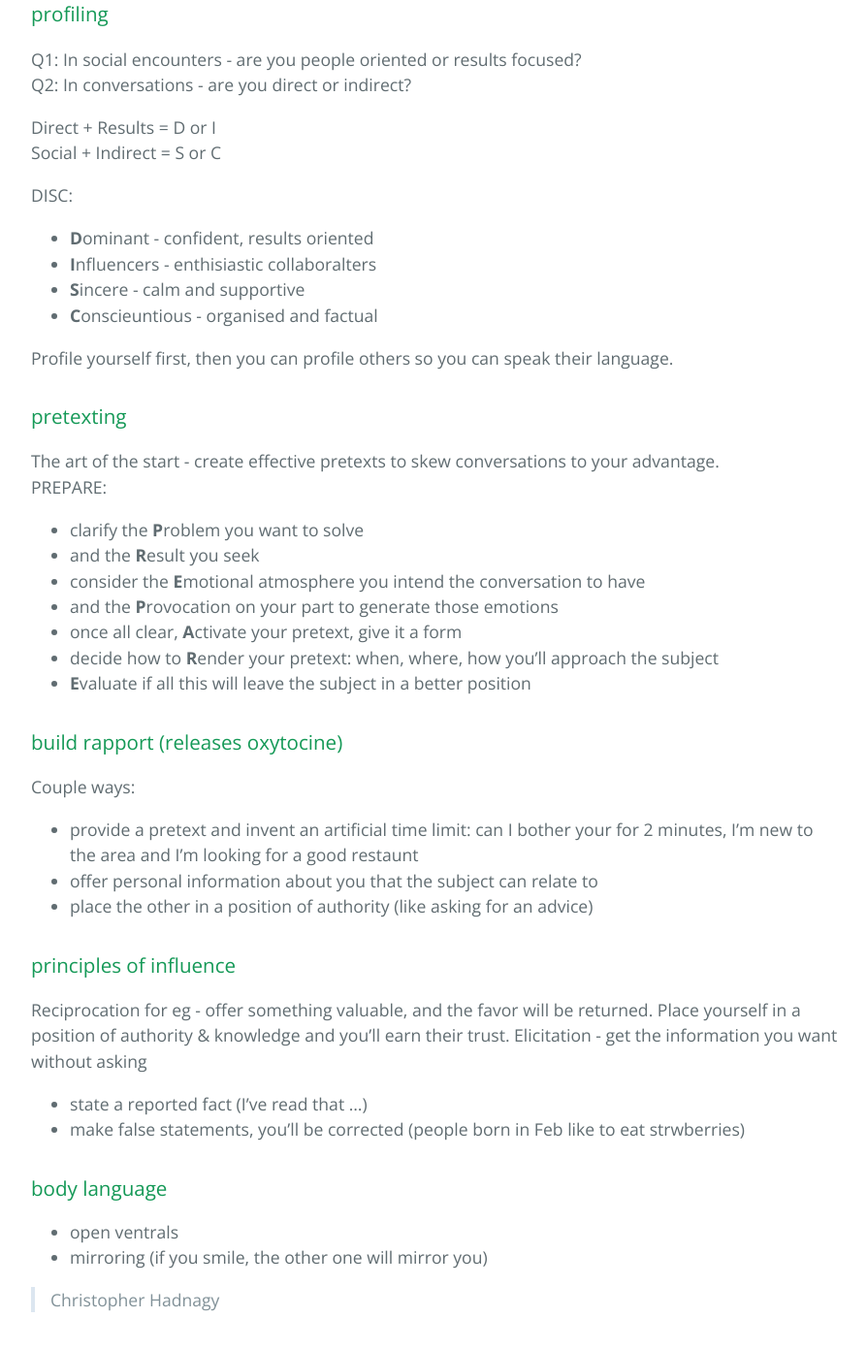
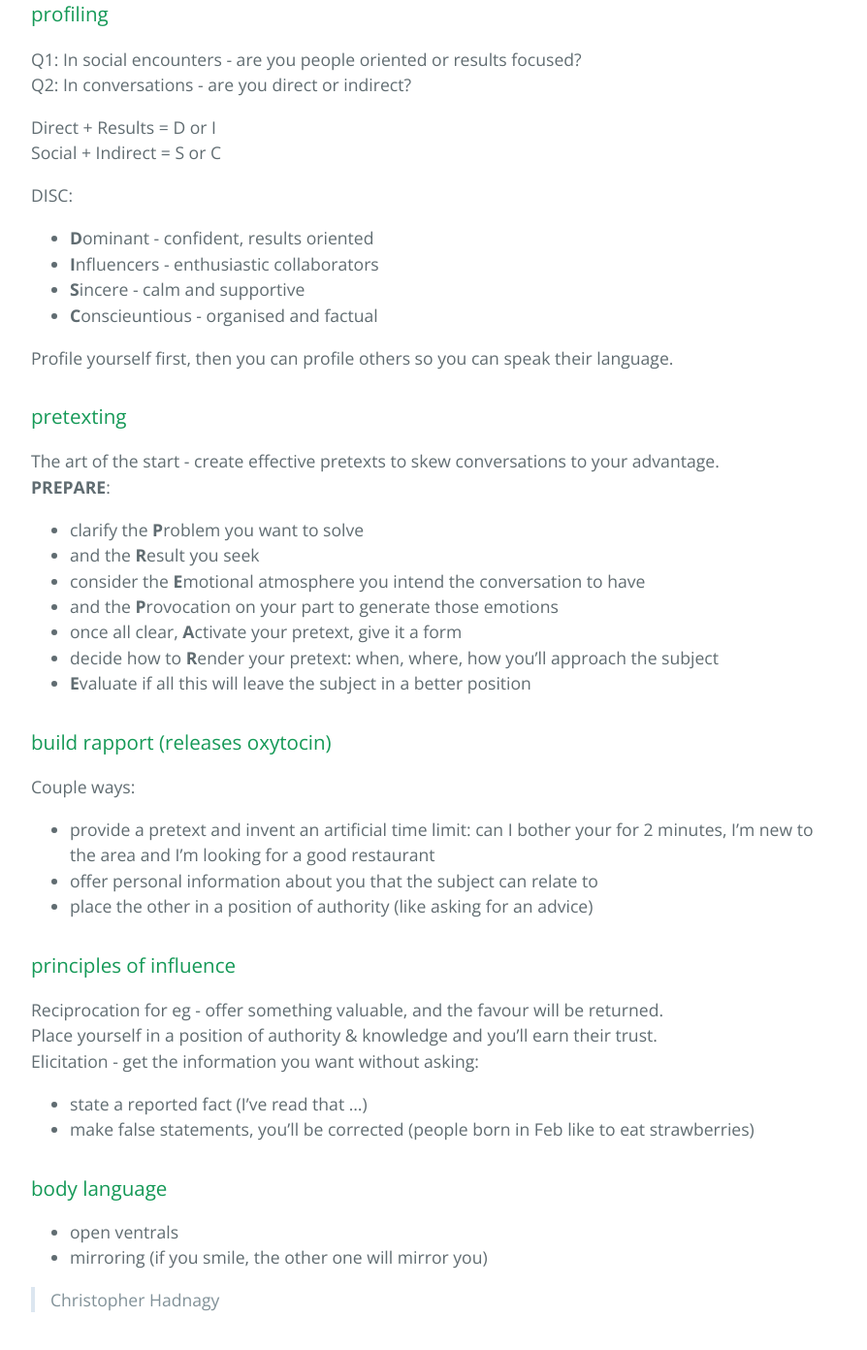
Before and after one commit to jokeru/seeds, a Jekyll site: the page built from _posts/2021-05-20-human_hacking.md, in a window 1280 px wide and 1400 px high, scrolled down 344 px. Shown: the top 1392 px of the window at 97% size, without its empty margins (192-1086 px from the left). Built offline with Jekyll 4.4.1, drawn with Linux system fonts in a browser that asks for light colours; comment, search, counter and statistics services are not loaded.

Commit message:
Update 2021-05-20-human_hacking.md

```diff
--- a/_posts/2021-05-20-human_hacking.md
+++ b/_posts/2021-05-20-human_hacking.md
@@ -18,7 +18,7 @@ Social + Indirect = S or C
 
 DISC:
 - **D**ominant - confident, results oriented
-- **I**nfluencers - enthisiastic collaboralters
+- **I**nfluencers - enthusiastic collaborators
 - **S**incere - calm and supportive
 - **C**onscieuntious - organised and factual
 
@@ -35,18 +35,18 @@ PREPARE:
 - decide how to **R**ender your pretext: when, where, how you'll approach the subject
 - **E**valuate if all this will leave the subject in a better position
 
-### build rapport (releases oxytocine)
+### build rapport (releases oxytocin)
 Couple ways:
-- provide a pretext and invent an artificial time limit: can I bother your for 2 minutes, I'm new to the area and I'm looking for a good restaunt
+- provide a pretext and invent an artificial time limit: can I bother your for 2 minutes, I'm new to the area and I'm looking for a good restaurant
 - offer personal information about you that the subject can relate to
 - place the other in a position of authority (like asking for an advice)
 
 ### principles of influence
-Reciprocation for eg - offer something valuable, and the favor will be returned.
+Reciprocation for eg - offer something valuable, and the favour will be returned.
 Place yourself in a position of authority & knowledge and you'll earn their trust.
-Elicitation - get the information you want without asking
+Elicitation - get the information you want without asking:
  - state a reported fact (I've read that ...)
- - make false statements, you'll be corrected (people born in Feb like to eat strwberries)
+ - make false statements, you'll be corrected (people born in Feb like to eat strawberries)
 
 ### body language
 - open ventrals
```
Also changed, not shown: other parts of _posts/2021-05-20-human_hacking.md (+1 -1 lines).
